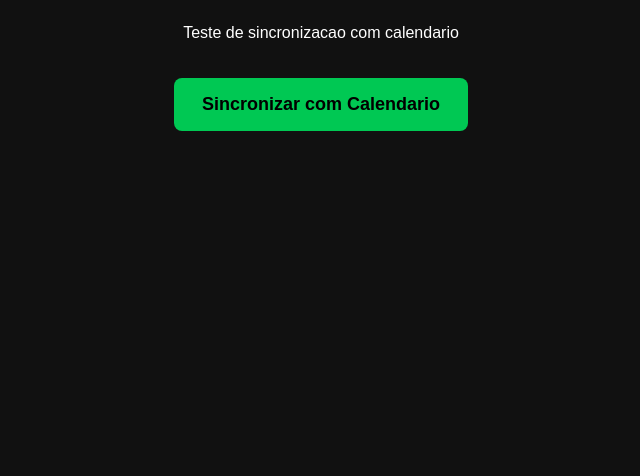
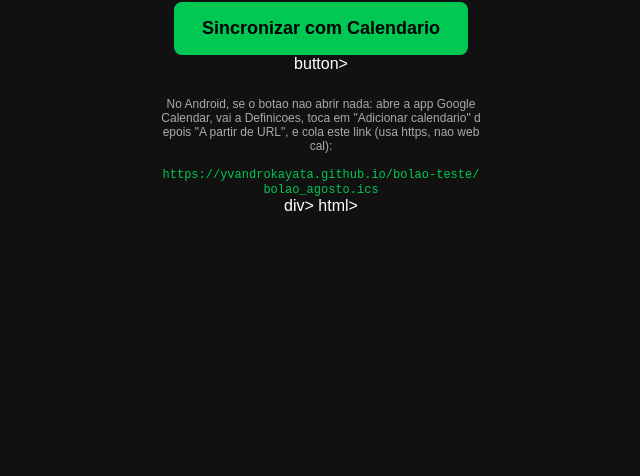
Before and after one commit to yvandrokayata/bolao-teste, a plain HTML site: page index.html in a window 1280 px wide. Shown: the part 364-840 px from the top of the page, without its empty margins (319-959 px from the left). Before the commit the page ends 800 px from the top, so only its background shows below. Drawn offline with Linux system fonts and the light colour scheme.

Commit message:
<!DOCTYPE html><html lang="pt"><head><meta charset="UTF-8">

```diff
--- a/index.html
+++ b/index.html
@@ -4,13 +4,23 @@
     <meta charset="UTF-8">
     <title>Bolao Bantubet - Teste</title>
   <style>
-  body { font-family: sans-serif; background:#111; color:#fff; display:flex; flex-direction:column; align-items:center; justify-content:center; height:100vh; margin:0; }
-a.btn { background:#00c853; color:#000; padding:16px 28px; border-radius:8px; text-decoration:none; font-weight:bold; font-size:18px; margin-top:20px; }
+    body { font-family: sans-serif; background:#111; color:#fff; display:flex; flex-direction:column; align-items:center; justify-content:center; min-height:100vh; margin:0; padding:20px; text-align:center; }
+    button.btn { background:#00c853; color:#000; padding:16px 28px; border-radius:8px; border:none; font-weight:bold; font-size:18px; margin-top:20px; }
+    .linkfallback { margin-top:24px; font-size:12px; color:#aaa; word-break:break-all; max-width:320px; }
+    .linkfallback code { color:#00c853; }
     </style>
   </head>
   <body>
     <h2>Bolao Bantubet</h2>
   <p>Teste de sincronizacao com calendario</p>
-<a class="btn" href="webcal://yvandrokayata.github.io/bolao-teste/bolao_agosto.ics">Sincronizar com Calendario</a>
+  <button class="btn" onclick="window.location.href='webcal://yvandrokayata.github.io/bolao-teste/bolao_agosto.ics'">Sincronizar com Calendario</button>button>
+  <div class="linkfallback">
+  No Android, se o botao nao abrir nada: abre a app Google Calendar, vai a Definicoes, toca em "Adicionar calendario" depois "A partir de URL", e cola este link (usa https, nao webcal):<br><br>
+  <code>https://yvandrokayata.github.io/bolao-teste/bolao_agosto.ics</code>
+  </div>div>
   </body>
-</html>
+</html>html>
+</code></p></h2>
+  </body>
+  </style></title>
+  </head>
```
Lines whose indentation alone changed are shown as unchanged.
